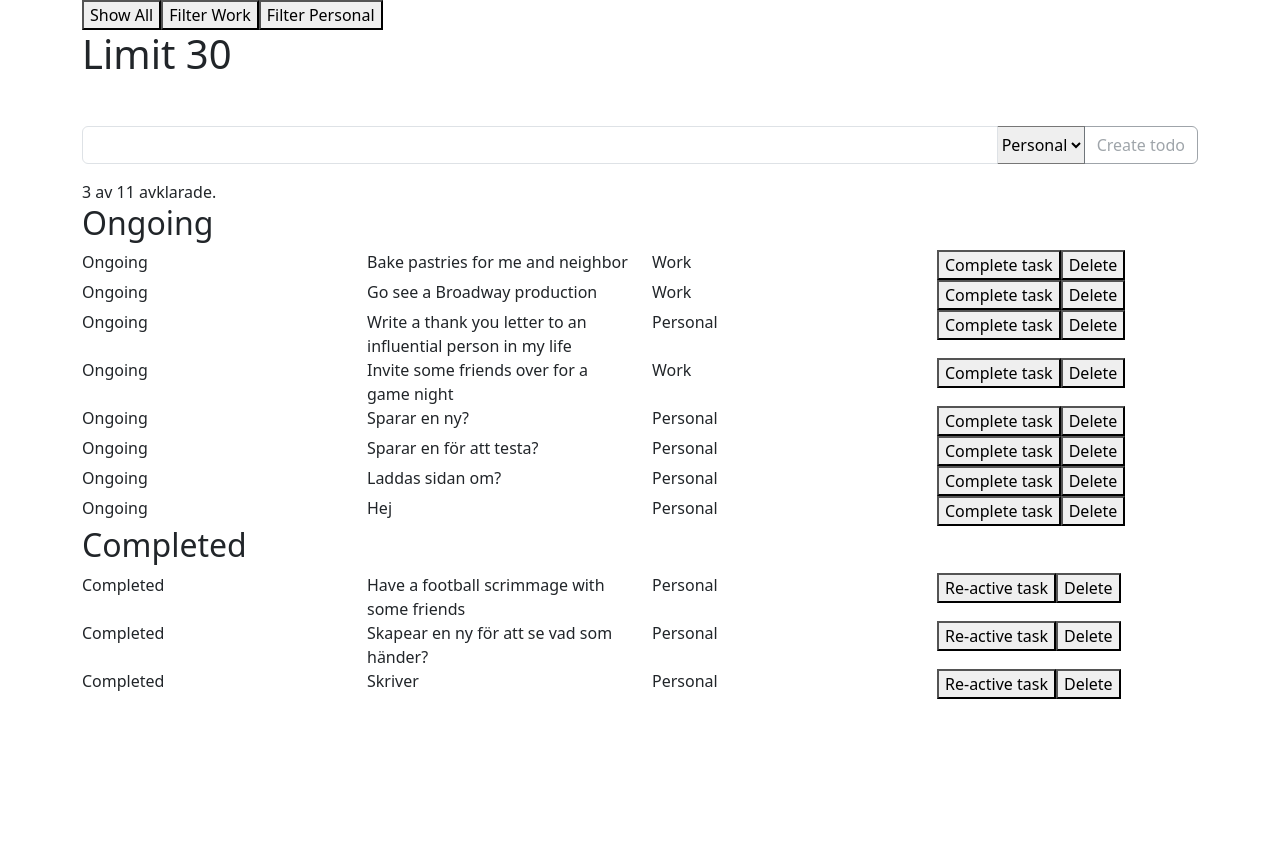
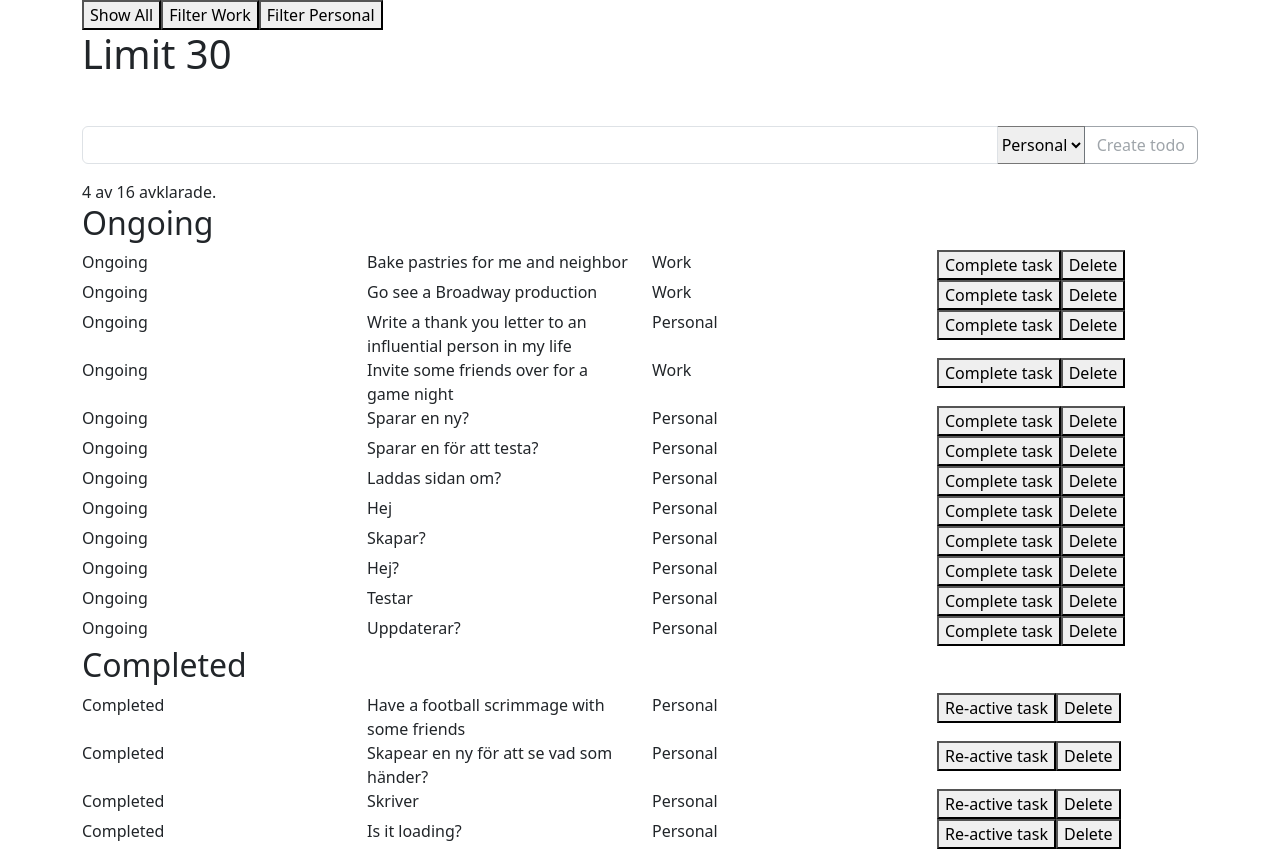
Before and after one commit to devjoppe/mi-todo-react, a React (Vite) app: page / in a window 1280 px wide. Before the commit the page ends 800 px from the top, so only its background shows below. Built offline with nearby package versions, Linux system fonts and the light colour scheme; data requests are answered from the project's data file.

Commit message:
Fetching new data with every state, create, update and delete

```diff
--- a/src/App.tsx
+++ b/src/App.tsx
@@ -1,4 +1,4 @@
-import {useEffect, useState} from "react";
+import {useCallback, useEffect, useState} from "react";
 
 import TodoCounter from "./components/TodoCounter.tsx";
 import TodoList from "./components/TodoList.tsx";
@@ -11,19 +11,19 @@ import {apiTodos} from "./interface/todoInterface.tsx";
 function App() {
 
     const [completedTodos, setCompletedTodos] = useState(0)
-    const[apiTodos, setApiTodos] = useState<apiTodos[] | null >()
+    const[apiTodos, setApiTodos] = useState<apiTodos[] | null >([])
     const[error, setError] = useState(null)
     const[isLoading, setIsLoading] = useState(true)
     const[endPoint, setEndPoint] = useState('todos')
 
-    useEffect(() => {
-        console.log("############ Kör useEffect #################")
-        // Rensa data innan ny hämtning
+    const getData = useCallback(async () => {
+
+        console.log("********** API LOADING DATA *************")
+
+        // Cleaning data -> Problem: is that I am changing the apiTodos and therefore creating a loop
         setApiTodos([])
         setIsLoading(true)
 
-        // Klassisk fetch
-        const getData = async () => {
         try {
             setApiTodos(await getTodos(endPoint))
             setError(null)
@@ -33,9 +33,13 @@ function App() {
         } finally {
             setIsLoading(false)
         }
-        }
-        getData()
+
     }, [endPoint])
+
+    useEffect(() => {
+        console.log("############ useEffect #################")
+        getData().then(() => { console.log("Fetch from useEffect completed")})
+    }, [getData])
 
     useEffect(() => {
         if(!apiTodos) {
@@ -53,17 +57,26 @@ function App() {
         console.log("APP todo Item: ", itemTodo)
         if(!isDelete) {
             console.log("UPDATE")
-            updateTodo(itemTodo).then(()=> {console.log("Todo updated")})
+            updateTodo(itemTodo).then(()=> {
+                console.log("Update complete!")
+                getData().then(() => { console.log("Get new DB data")})
+            })
         }
         if(isDelete) {
-            console.log("DEEELETE")
-            deleteTodo(itemTodo).then(()=> {console.log("Todo deleted")})
+            deleteTodo(itemTodo).then(()=> {
+                console.log("Delete complete!")
+                getData().then(() => { console.log("Get new DB data")})
+            })
         }
     }
 
+
     const handleSubmit = (newSubmit:object) => {
         setApiTodos([...apiTodos, newSubmit])
-        saveTodo(newSubmit).then(()=> {console.log("Save complete!")})
+        saveTodo(newSubmit).then(()=> {
+            console.log("Save complete!")
+            getData().then(() => { console.log("Get new DB data")})
+        })
     }
 
     return (
--- a/src/data/db.json
+++ b/src/data/db.json
@@ -76,6 +76,41 @@
       "completed": false,
       "userId": "lhojo3o0",
       "type": "Personal"
+    },
+    {
+      "id": "lhol90tt",
+      "todo": "Skapar?",
+      "completed": false,
+      "userId": "lhol90tu",
+      "type": "Personal"
+    },
+    {
+      "id": "lhol9jts",
+      "todo": "Hej?",
+      "completed": false,
+      "userId": "lhol9jtt",
+      "type": "Personal"
+    },
+    {
+      "id": "lholp1m1",
+      "todo": "Testar",
+      "completed": false,
+      "userId": "lholp1m2",
+      "type": "Personal"
+    },
+    {
+      "id": "lholqntk",
+      "todo": "Uppdaterar?",
+      "completed": false,
+      "userId": "lholqntl",
+      "type": "Personal"
+    },
+    {
+      "id": "lhom4vup",
+      "todo": "Is it loading?",
+      "completed": true,
+      "userId": "lhom4vuq",
+      "type": "Personal"
     }
   ]
 }
```
Lines whose indentation alone changed are shown as unchanged.
